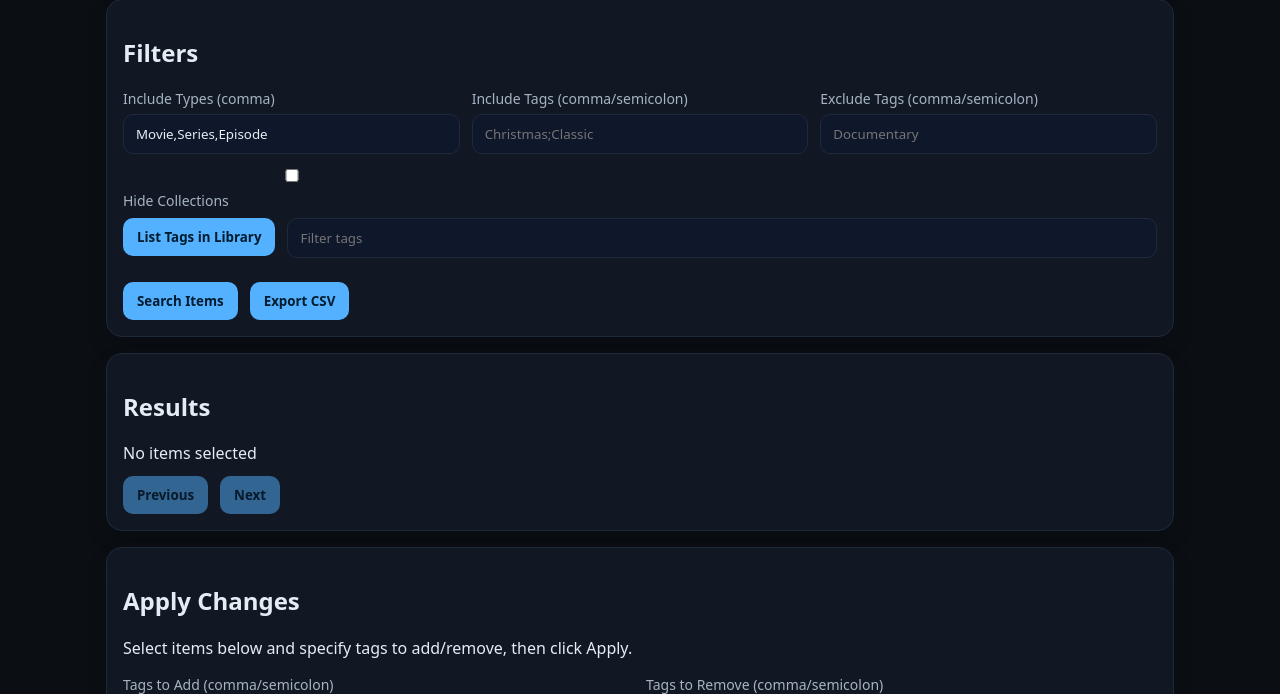
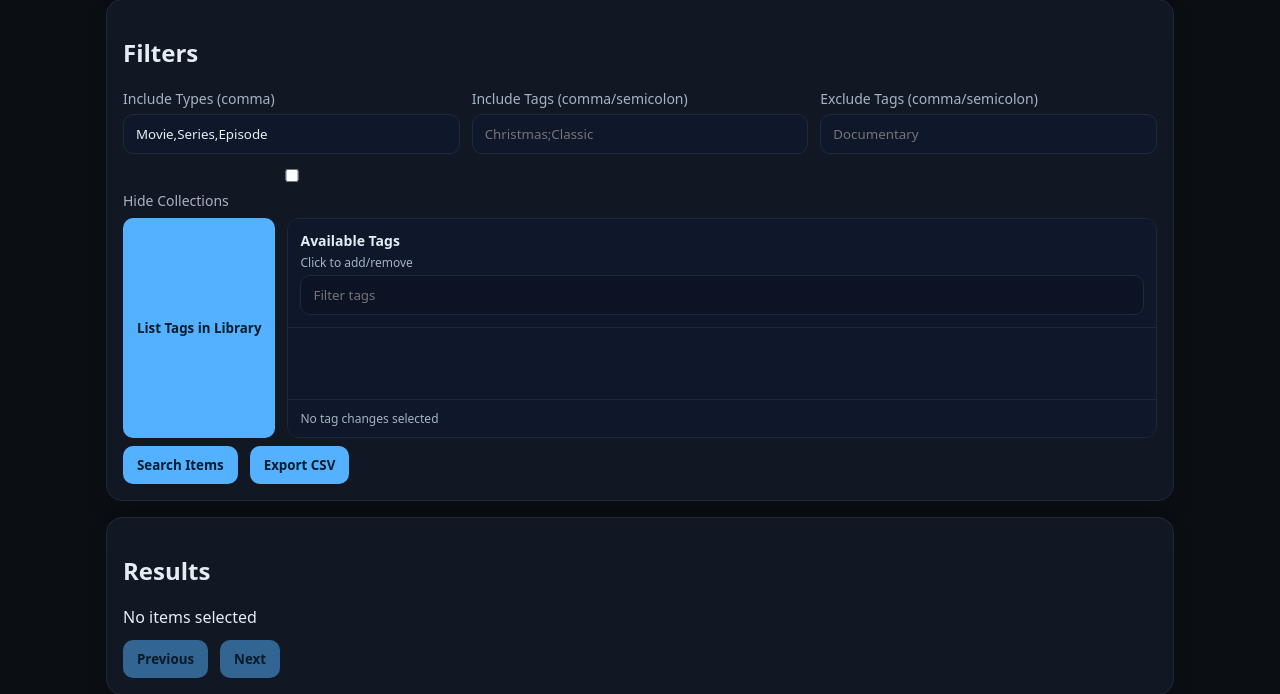
Before and after one commit to EoghannIrving/jellyfin-tag-ui, a Flask app: page / in a window 1280 px wide. Shown: the part 317-1011 px from the top of the page. Run offline with Flask 3, Linux system fonts and the light colour scheme.

Commit message:
Improve tag panel layout and add action summary

```diff
--- a/static/app.js
+++ b/static/app.js
@@ -54,6 +54,7 @@ function escapeHtml(value) {
 const tagStates = new Map();
 let allTags = [];
 const tagSearchInput = document.getElementById("tagSearch");
+const tagActionSummaryEl = document.getElementById("tagActionSummary");
 
 const TAG_STATE_CONFIG = {
   "": {
@@ -75,6 +76,29 @@ const TAG_STATE_CONFIG = {
     label: (tag) => `Will remove tag ${tag}`,
   },
 };
+
+function getTagActionCounts(){
+  let add = 0;
+  let remove = 0;
+  tagStates.forEach((state) => {
+    if(state === "add"){ add += 1; }
+    if(state === "remove"){ remove += 1; }
+  });
+  return {add, remove};
+}
+
+function updateTagActionSummary(){
+  if(!tagActionSummaryEl){ return; }
+  const {add, remove} = getTagActionCounts();
+  if(add === 0 && remove === 0){
+    tagActionSummaryEl.textContent = "No tag changes selected";
+    return;
+  }
+  const parts = [];
+  parts.push(`${add} to add`);
+  parts.push(`${remove} to remove`);
+  tagActionSummaryEl.textContent = parts.join(" · ");
+}
 
 function applyTagState(button, state) {
   const config = TAG_STATE_CONFIG[state] || TAG_STATE_CONFIG[""];
@@ -112,6 +136,7 @@ function renderTagButtons(tags){
   if(!tags.length){
     const hasQuery = currentTagSearchQuery().trim().length > 0;
     setHtml("tagList", hasQuery ? '<div class="tag-empty">No tags match your search.</div>' : "");
+    updateTagActionSummary();
     return;
   }
   const html = tags.map(tag => {
@@ -131,6 +156,7 @@ function renderTagButtons(tags){
   document.querySelectorAll("#tagList .tag").forEach((button) => {
     applyTagState(button, button.dataset.state || "");
   });
+  updateTagActionSummary();
 }
 
 function buildSearchBody(startIndex){
@@ -329,16 +355,22 @@ document.getElementById("btnTags").addEventListener("click", async ()=>{
     const data = await api("/api/tags", body);
     allTags = data.tags || [];
     const available = new Set(allTags);
+    let removed = false;
     Array.from(tagStates.keys()).forEach(tag => {
       if(!available.has(tag)){
         tagStates.delete(tag);
+        removed = true;
       }
     });
+    if(removed){
+      updateTagActionSummary();
+    }
     renderTagButtons(filterTagsByQuery(allTags, currentTagSearchQuery()));
   } catch (e) {
     allTags = [];
     tagStates.clear();
     setHtml("tagList", `Error loading tags: ${e.message}`);
+    updateTagActionSummary();
   }
 });
 
@@ -406,6 +438,7 @@ document.getElementById("tagList").addEventListener("click", (event) => {
   applyTagState(target, nextState);
 
   setTagInputs(addTags, removeTags);
+  updateTagActionSummary();
 });
 
 if(tagSearchInput){
@@ -510,6 +543,7 @@ if(paginationControls.next){
 
 updateSelectionSummary();
 updatePaginationControls(0, 0);
+updateTagActionSummary();
 
 document.getElementById("btnExport").addEventListener("click", async ()=>{
   const body = {
--- a/static/styles.css
+++ b/static/styles.css
@@ -6,14 +6,22 @@ h1{ font-size:28px; margin-bottom:16px; }
 .card{ background:var(--card); border:1px solid var(--line); border-radius:16px; padding:16px; margin:16px 0; box-shadow: 0 10px 20px rgba(0,0,0,0.2); }
 .grid{ display:grid; grid-template-columns: repeat(auto-fit, minmax(260px, 1fr)); gap:12px; }
 .row{ display:flex; gap:12px; align-items:center; flex-wrap:wrap; margin-top:8px; }
-.tag-controls{ align-items:flex-start; }
-.tag-controls #tagSearch{ flex:1 1 240px; min-width:200px; }
-.tag-controls #tagList{ flex:1 1 100%; margin-top:4px; }
+.tag-controls{ align-items:stretch; }
+.tag-panel{ flex:1 1 380px; display:flex; flex-direction:column; background:#0f172a; border:1px solid var(--line); border-radius:12px; min-height:220px; max-height:360px; position:relative; overflow:hidden; }
+.tag-panel-header{ position:sticky; top:0; display:grid; gap:4px; padding:12px; background:#0f172a; border-bottom:1px solid var(--line); z-index:1; }
+.tag-panel-title{ font-weight:600; font-size:14px; }
+.tag-panel-subtitle{ font-size:12px; color:var(--muted); }
+.tag-search{ display:block; }
+.tag-search input{ width:100%; background:#0b1324; }
+.tag-panel-body{ padding:12px; overflow-y:auto; flex:1 1 auto; max-height:240px; }
+.tag-panel-footer{ font-size:12px; color:var(--muted); padding:10px 12px; border-top:1px solid var(--line); background:#0f172a; position:sticky; bottom:0; }
+.sr-only{ position:absolute; width:1px; height:1px; padding:0; margin:-1px; overflow:hidden; clip:rect(0,0,0,0); white-space:nowrap; border:0; }
+#tagList{ display:grid; grid-template-columns: repeat(auto-fit, minmax(160px, 1fr)); gap:8px; }
 label{ display:flex; flex-direction:column; font-size:14px; color:var(--muted); gap:6px; }
 input, select{ background:#0f172a; color:var(--text); border:1px solid var(--line); border-radius:10px; padding:10px 12px; outline:none; }
 button{ background:var(--accent); color:#001c2e; border:none; border-radius:10px; padding:10px 14px; font-weight:600; cursor:pointer; }
 button:hover{ filter:brightness(1.05); }
-#tagList .tag{ display:inline-flex; align-items:center; gap:6px; background:#0f172a; border:1px solid var(--line); color:var(--muted); padding:4px 12px; border-radius:999px; margin:4px; font-size:12px; cursor:pointer; transition:background 0.2s ease, border-color 0.2s ease, color 0.2s ease; }
+#tagList .tag{ display:flex; align-items:center; gap:6px; background:#0f172a; border:1px solid var(--line); color:var(--muted); padding:6px 12px; border-radius:999px; font-size:12px; cursor:pointer; transition:background 0.2s ease, border-color 0.2s ease, color 0.2s ease; width:100%; justify-content:flex-start; }
 #tagList .tag .tag-icon{ font-size:14px; font-weight:700; width:1em; display:inline-flex; align-items:center; justify-content:center; }
 #tagList .tag .tag-text{ white-space:nowrap; }
 #tagList .tag:hover{ border-color:var(--accent); color:var(--text); }
@@ -22,7 +30,7 @@ button:hover{ filter:brightness(1.05); }
 #tagList .tag.tag-add .tag-icon{ color:var(--accent); }
 #tagList .tag.tag-remove{ background:rgba(239,68,68,0.25); border-color:#ef4444; color:#fee2e2; }
 #tagList .tag.tag-remove .tag-icon{ color:#fca5a5; }
-.tag-empty{ color:var(--muted); padding:4px 0; }
+.tag-empty{ color:var(--muted); padding:4px 0; grid-column:1 / -1; }
 
 table{ width:100%; border-collapse:collapse; margin-top:8px; }
 th, td{ border-bottom:1px solid var(--line); padding:8px; text-align:left; vertical-align:top; font-size:14px; }
--- a/templates/index.html
+++ b/templates/index.html
@@ -46,13 +46,25 @@
       </div>
       <div class="row tag-controls">
         <button id="btnTags">List Tags in Library</button>
+        <div class="tag-panel">
+          <div class="tag-panel-header">
+            <div class="tag-panel-title">Available Tags</div>
+            <div class="tag-panel-subtitle">Click to add/remove</div>
+            <label class="tag-search" for="tagSearch">
+              <span class="sr-only">Filter tags</span>
               <input
                 id="tagSearch"
                 type="text"
                 placeholder="Filter tags"
                 aria-label="Filter tags"
               />
-        <div id="tagList"></div>
+            </label>
+          </div>
+          <div class="tag-panel-body">
+            <div id="tagList" class="tag-grid" role="listbox" aria-label="Available tags"></div>
+          </div>
+          <div class="tag-panel-footer" id="tagActionSummary" aria-live="polite"></div>
+        </div>
       </div>
       <div class="row">
         <button id="btnSearch">Search Items</button>
```
Lines whose indentation alone changed are shown as unchanged.
